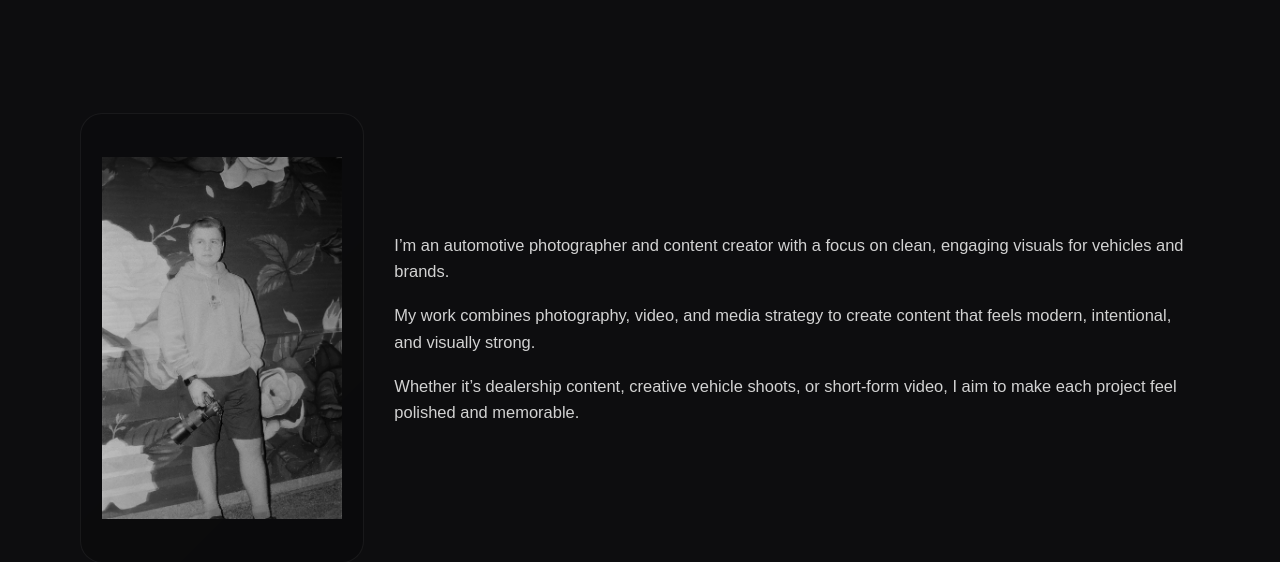
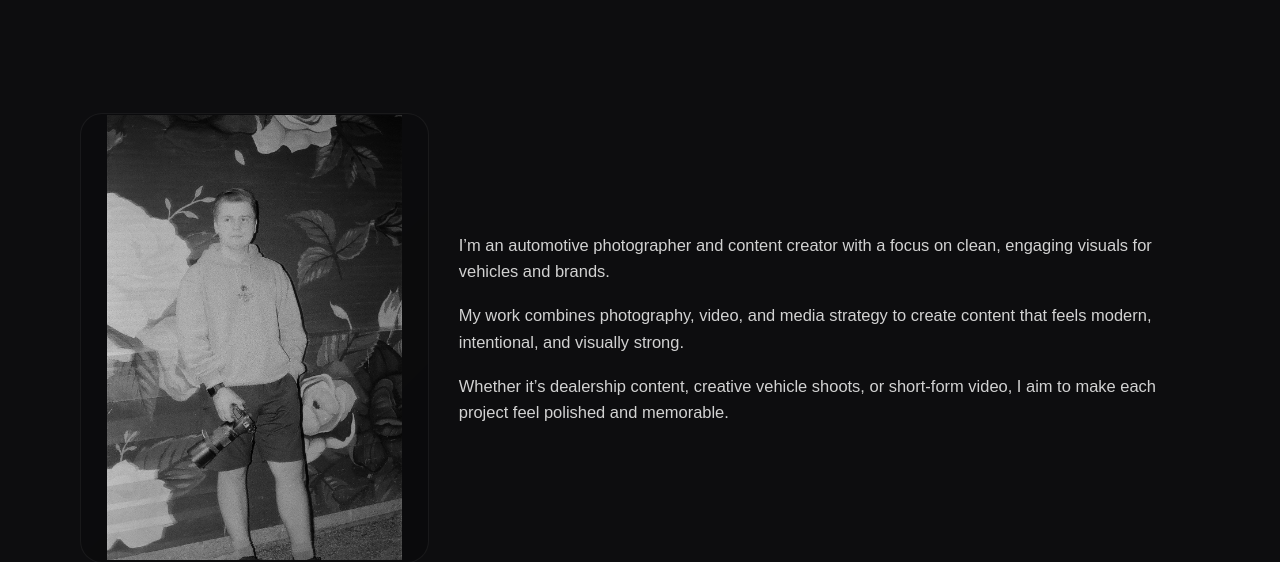
Before and after one commit to dzenanj/dzenanj, a plain HTML site: page about.html in a window 1280 px wide. Shown: the part 404-966 px from the top of the page. Drawn offline with Linux system fonts and the light colour scheme.

Commit message:
Update style.css

```diff
--- a/style.css
+++ b/style.css
@@ -315,7 +315,7 @@ nav a:hover {
 
 .about-layout {
   display: grid;
-  grid-template-columns: 0.6fr 1.7fr;
+  grid-template-columns: 0.8fr 1.7fr;
   gap: 30px;
   align-items: center;
 }
```
